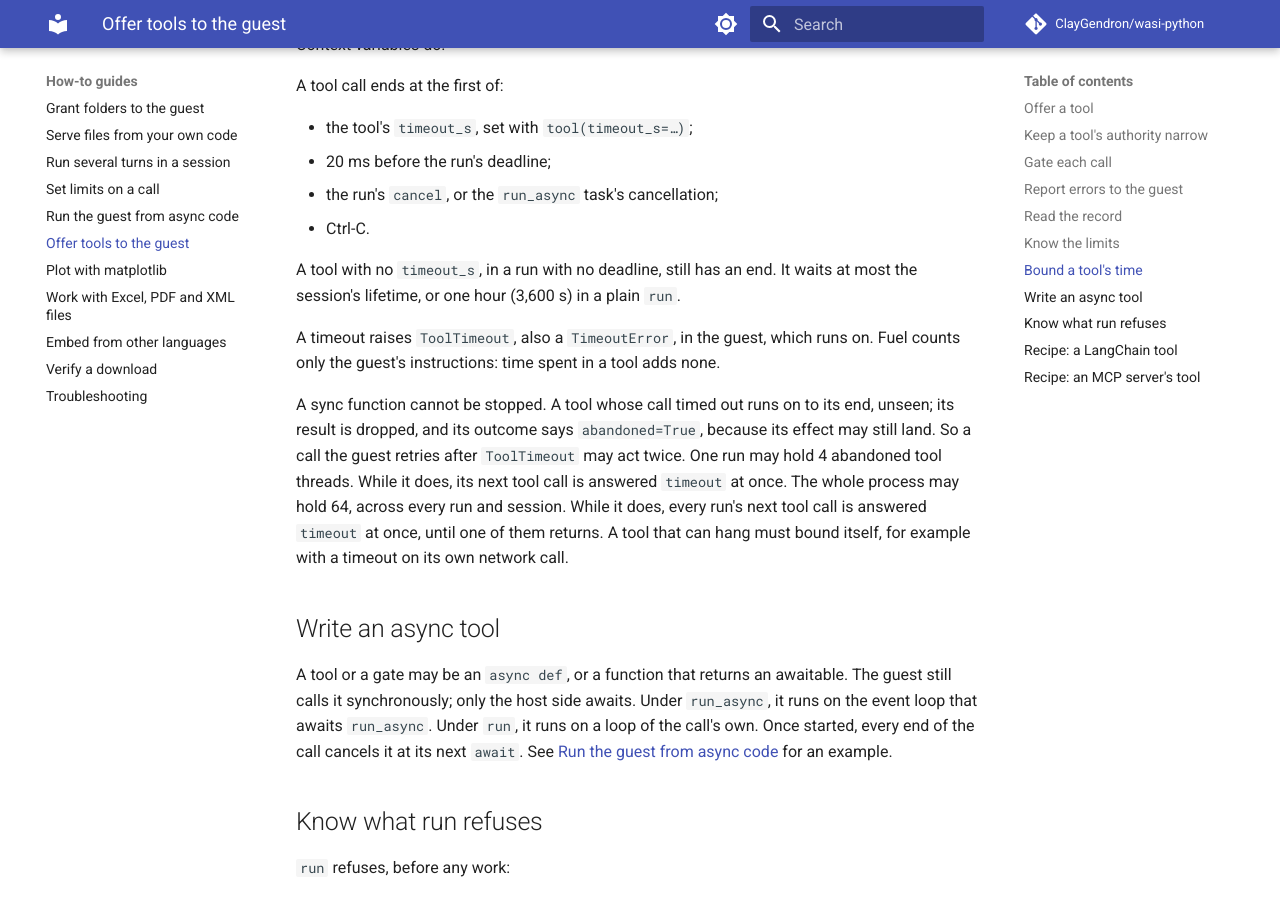
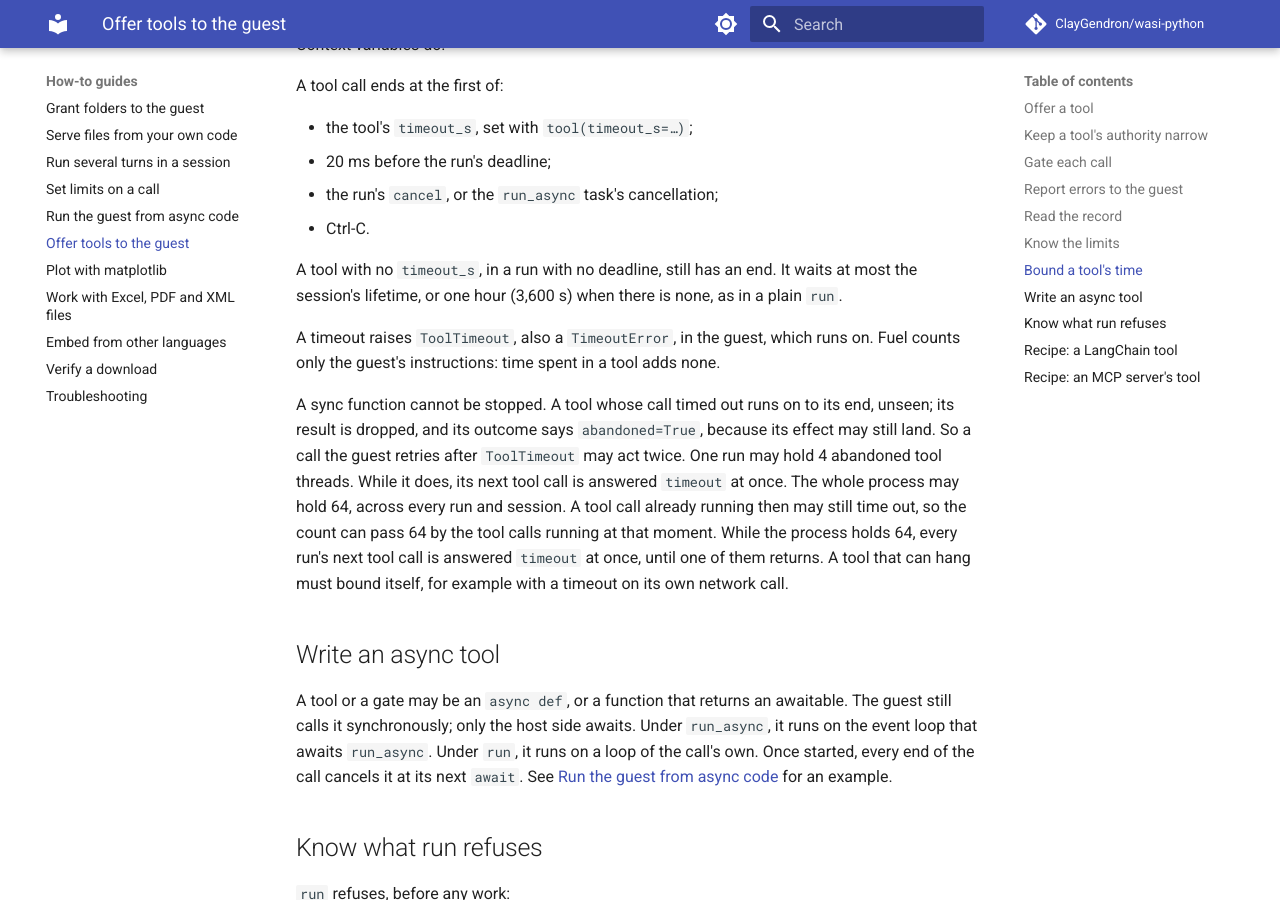
Before and after one commit to ClayGendron/wasi-python, an MkDocs documentation site: the page built from docs/how-to/tools.md, in a window 1280 px wide and 900 px high, scrolled down 3581 px. Built offline with MkDocs 1.6.1 and Material for MkDocs 9.7.7, drawn with Linux system fonts in a browser that asks for light colours; comment, search, counter and statistics services are not loaded.

Commit message:
146: the review's five Lows answered
The tools page names a session with no lifetime and, with the defaults
table, says the process cap can be passed by the tool calls already running;
the two process rows assert at their start that no tool thread is alive; the
Status line and the last landing paragraph name pull request #29 and its
review; the review's Disposition is filled in by the author.

Co-Authored-By: Claude Opus 5.5 <noreply@anthropic.com>

```diff
--- a/docs/how-to/tools.md
+++ b/docs/how-to/tools.md
@@ -119,11 +119,11 @@ A tool call ends at the first of:
 - the run's `cancel`, or the `run_async` task's cancellation;
 - Ctrl-C.
 
-A tool with no `timeout_s`, in a run with no deadline, still has an end. It waits at most the session's lifetime, or one hour (3,600 s) in a plain `run`.
+A tool with no `timeout_s`, in a run with no deadline, still has an end. It waits at most the session's lifetime, or one hour (3,600 s) when there is none, as in a plain `run`.
 
 A timeout raises `ToolTimeout`, also a `TimeoutError`, in the guest, which runs on. Fuel counts only the guest's instructions: time spent in a tool adds none.
 
-A sync function cannot be stopped. A tool whose call timed out runs on to its end, unseen; its result is dropped, and its outcome says `abandoned=True`, because its effect may still land. So a call the guest retries after `ToolTimeout` may act twice. One run may hold 4 abandoned tool threads. While it does, its next tool call is answered `timeout` at once. The whole process may hold 64, across every run and session. While it does, every run's next tool call is answered `timeout` at once, until one of them returns. A tool that can hang must bound itself, for example with a timeout on its own network call.
+A sync function cannot be stopped. A tool whose call timed out runs on to its end, unseen; its result is dropped, and its outcome says `abandoned=True`, because its effect may still land. So a call the guest retries after `ToolTimeout` may act twice. One run may hold 4 abandoned tool threads. While it does, its next tool call is answered `timeout` at once. The whole process may hold 64, across every run and session. A tool call already running then may still time out, so the count can pass 64 by the tool calls running at that moment. While the process holds 64, every run's next tool call is answered `timeout` at once, until one of them returns. A tool that can hang must bound itself, for example with a timeout on its own network call.
 
 ## Write an async tool
 
```
Also changed, not shown: context/reviews/146-the-tool-hosts-bounds-are-the-processs-pr-2026-10-27.md (+5 -5 lines), context/specifications/146-the-tool-hosts-bounds-are-the-processs.md (+2 -2 lines), docs/reference/defaults-and-limits.md (+1 -1 lines), 1 other file.
